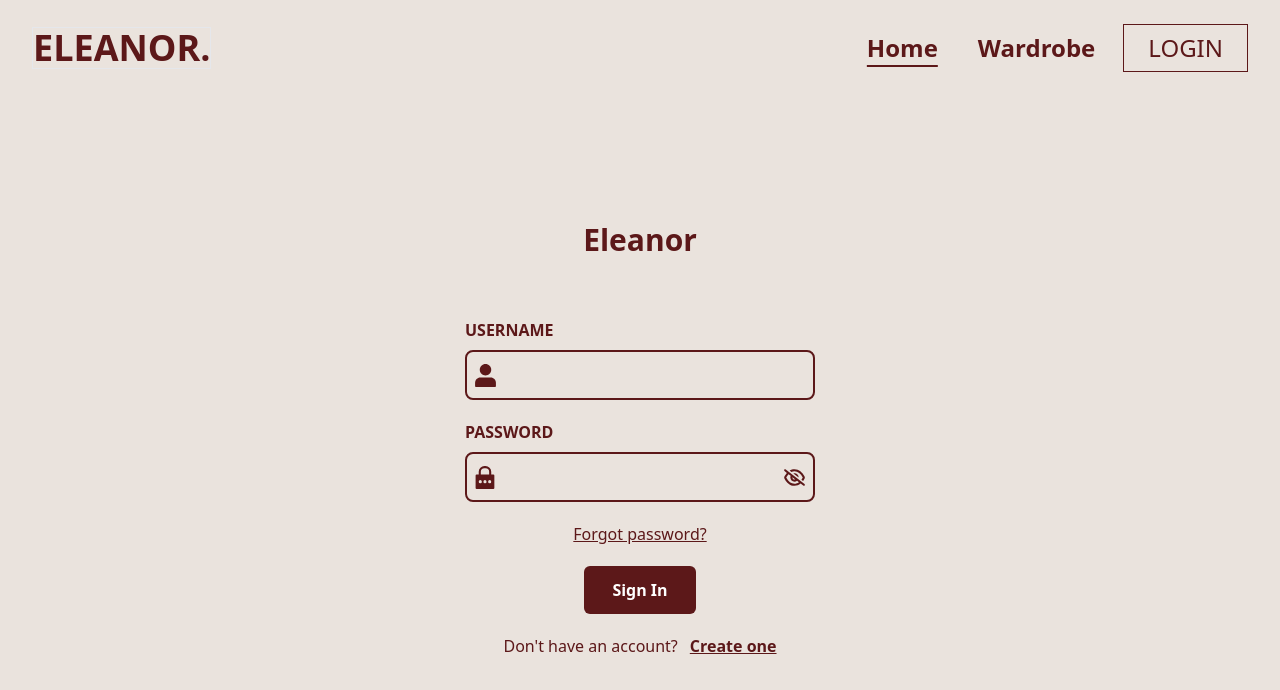
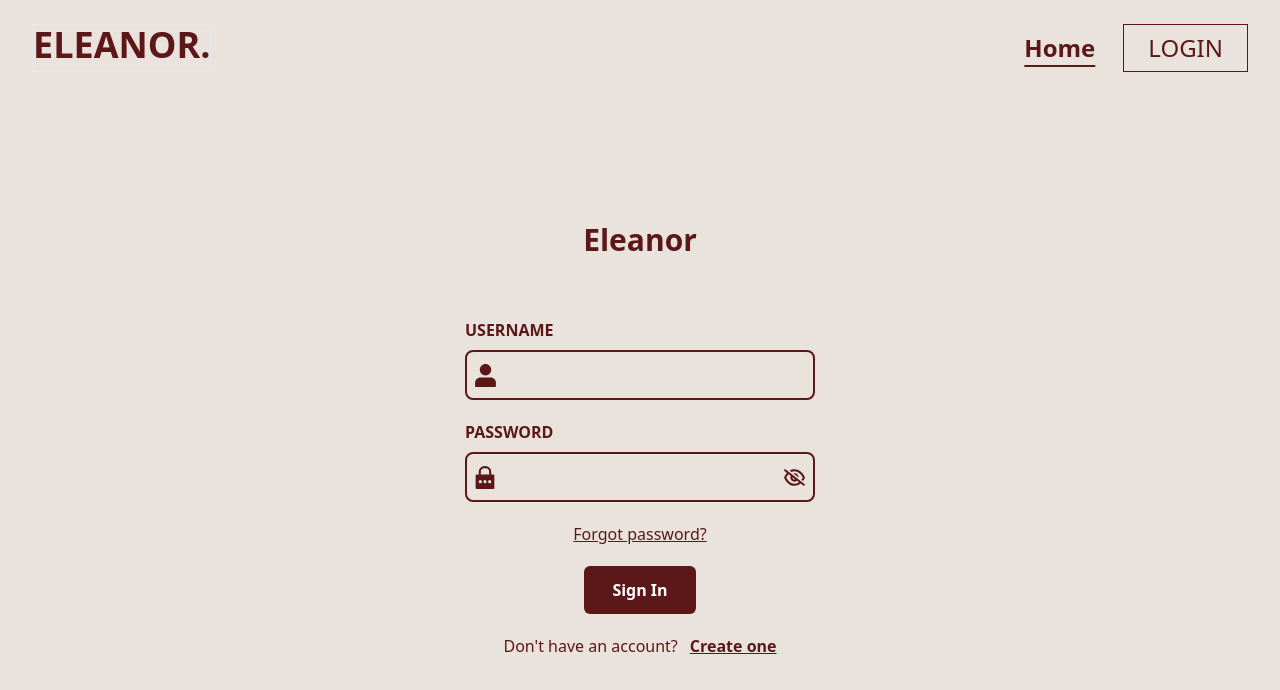
Before and after one commit to fares12358/eleanor-website, a Next.js app: page /Log in a window 1280 px wide. Shown: the top 690 px of the page. Built offline with nearby package versions, Linux system fonts and the light colour scheme; a web font is replaced by a local one.

Commit message:
adding handle data user by id func

```diff
--- a/src/app/Components/Form.jsx
+++ b/src/app/Components/Form.jsx
@@ -136,7 +136,9 @@ const Form = () => {
                 if (response.success) {
                     // Successful login
                     setUserId(response.data);          // Save user ID
-                    setIsLoged(true);                  // Set logged in state
+                    setIsLoged(true);
+                    localStorage.setItem('userId', JSON.stringify(response.data)); // Save user ID
+                    localStorage.setItem('isLoged', JSON.stringify(true));  // Set logged in state
                     setFormData({ username: '', password: '' });  // Clear form data
                     setErrors({ username: '', password: '' });    // Clear any errors
                     router.push('/');
--- a/src/app/Components/Nav.jsx
+++ b/src/app/Components/Nav.jsx
@@ -6,123 +6,171 @@ import {
 } from "@headlessui/react";
 import { Bars3Icon, XMarkIcon } from "@heroicons/react/24/outline";
 import Link from "next/link";
-import React, { useContext, useState } from "react";
+import React, { useContext, useEffect, useState } from "react";
 import { UserContext } from "./UserContext";
 import Image from "next/image";
+import { getUserData } from "../db/main";
+
 function classNames(...classes) {
   return classes.filter(Boolean).join(" ");
 }
-export default function nav() {
+
+const Nav = () => {
+  const { isLoged, setIsLoged, setUserId, userId } = useContext(UserContext);
   const [navigation, setNavigation] = useState([
     { name: "Home", href: "/", current: true },
-    { name: "Wardrobe", href: "/Wardrobe", current: false },
   ]);
+
+  useEffect(() => {
+    setNavigation([
+      { name: "Home", href: "/", current: true },
+      ...(isLoged ? [{ name: "Wardrobe", href: "/Wardrobe", current: false }] : []),
+    ]);
+  }, [isLoged]); // Update navigation items based on isLoged
+
+  const [view, setview] = useState(false);
   const handleClick = (clickedItem) => {
-    const updatedNavigation = navigation.map((item) => ({
-      ...item,
-      current: item.name === clickedItem.name,
-    }));
-    setNavigation(updatedNavigation);
+    setNavigation((prev) =>
+      prev.map((item) => ({
+        ...item,
+        current: item.name === clickedItem.name,
+      }))
+    );
   };
-  const { isLoged, setIsLoged } = useContext(UserContext);
-  const [view, setView] = useState(false)
-  const handleViewbar = () => {
-    (view) ? setView(false) : setView(true);
+
+  const handleLogOut = (e) => {
+    e.preventDefault();
+    setIsLoged(false);
+    setUserId(null);
+    localStorage.setItem("isLoged", JSON.stringify(false));
+    localStorage.setItem("userId", JSON.stringify(null));
+  };
+  const handleView = () => setview((prev) => !prev);
+
+  const [username, setUsername] = useState("");
+  const handleGetUserData = async (id) => {
+    if (id !== null) {
+      try {
+        const response = await getUserData(id);
+        if (response.success) {
+          setUsername(response.data.name);
+        }
+      } catch (error) {
+        console.error("Error fetching user data:", error);
+      }
+    }
   }
-  // const handleOut = (e) => {
-  //   e.preventDefault();
-  //   setIsLoged(false);
-  //   setView(false)
 
-  // }
+
+  useEffect(() => {
+    handleGetUserData(userId);
+  }, [userId]);
+
   return (
-    <Disclosure as="nav" className=" pt-4 sticky top-0 bg-myBlack z-50 bg-my_light text-my_red">
-      <div className="mx-auto w-full px-2 sm:px-6 lg:px-8 ">
-        <div className="relative flex h-16 items-center justify-between ">
+    <Disclosure as="nav" className="sticky top-0 z-50 bg-myBlack text-my_red pt-4">
+      <div className="mx-auto w-full px-2 sm:px-6 lg:px-8">
+        <div className="relative flex h-16 items-center justify-between">
           <div className="absolute inset-y-0 right-0 flex items-center sm:hidden">
-            {
-              isLoged ?
-                <Image onClick={handleViewbar} src={'/svgs/account.svg'} alt="account" width={35} height={35} className="cursor-pointer sm:hidden block z-20" /> : ''
-            }
-            {/* Mobile menu button*/}
-            <DisclosureButton className="group relative inline-flex items-center justify-center rounded-md p-2 text-my_red   focus:outline-none  focus:ring-none ">
-              <span className="absolute -inset-0.5" />
-              <span className="sr-only">Open main menu</span>
-              <Bars3Icon
-                aria-hidden="true"
-                className="block h-8 w-8 group-data-[open]:hidden "
-              />
+            {isLoged && (
+              <div className="relative">
+                <Image
+                  onClick={handleView}
+                  src="/svgs/account.svg"
+                  alt="Logout"
+                  width={35}
+                  height={35}
+                  className="cursor-pointer sm:hidden block z-20 "
+                />
+                <div className={`${view ? 'flex' : 'hidden'} border border-black uppercase absolute -left-[calc(100%)] top-[calc(100%+20px)] w-fit  min-w-[120px] bg-my_dark  flex-col gap-2 items-center justify-center rounded-xl`}>
+                  <div className="px-4 py-2 text-my_light font-bold">hi {username} ! </div>
+                  <div className="px-4 py-2 text-my_light font-bold" onClick={handleLogOut}>Log out</div>
+                </div>
+              </div>
+            )}
+            <DisclosureButton
+              className="group relative inline-flex items-center justify-center p-2 text-my_red focus:outline-none"
+              aria-label="Open main menu"
+            >
+              <Bars3Icon aria-hidden="true" className="block h-8 w-8 group-data-[open]:hidden" />
               <XMarkIcon
                 aria-hidden="true"
-                className="hidden h-8 w-8 group-data-[open]:block border-2 border-my_dark text-my_red "
+                className="hidden h-8 w-8 group-data-[open]:block border-2 border-my_dark text-my_red"
               />
             </DisclosureButton>
-
           </div>
           <div className="flex flex-1 items-center justify-start sm:items-stretch sm:justify-start px-5 sm:px-0">
-            <div className="flex flex-shrink-0 items-center sm:">
-              <h1 className="uppercase text-my_red  font-bold md:text-4xl text-xl border">
-                Eleanor.
-              </h1>
-            </div>
-            <div className="hidden  sm:block ml-auto">
-              <div className="flex space-x-4 ">
+            <h1 className="text-xl font-bold text-my_red uppercase md:text-4xl border">
+              Eleanor.
+            </h1>
+            <div className="hidden ml-auto sm:block">
+              <div className="flex space-x-4">
                 {navigation.map((item) => (
                   <Link
                     key={item.name}
                     href={item.href}
+                    onClick={() => handleClick(item)}
                     aria-current={item.current ? "page" : undefined}
-                    onClick={() => handleClick(item)}
                     className={classNames(
-                      item.current
-                        ? " text-my_red  font-bold underline underline-offset-8"
-                        : " text-my_red ",
-                      "block  px-3 py-2 text-2xl font-bold  "
+                      item.current ? "font-bold underline underline-offset-8" : "",
+                      "block px-3 py-2 text-2xl font-bold text-my_red"
                     )}
                   >
                     {item.name}
                   </Link>
                 ))}
-                {
-                  isLoged ?
-                    <Image src={'/svgs/account.svg'} onClick={handleViewbar} alt="account" width={30} height={30} className="cursor-pointer" />
-                    :
-                    <Link href={'/Log'} className=" flex items-center justify-center px-6  text-2xl font-medium border border-my_red text-my_red  uppercase">login</Link>
-                }
+                {isLoged ? (
+                  <div className="relative flex items-center justify-center">
+                    <Image
+                      src="/svgs/account.svg"
+                      onClick={handleView}
+                      alt="Logout"
+                      width={30}
+                      height={30}
+                      className="cursor-pointer"
+                    />
+                    <div className={`${view ? 'flex' : 'hidden'} border  border-black absolute right-full top-[calc(100%+10px)] w-fit  min-w-[120px] bg-my_dark flex-col gap-2 items-center justify-center rounded-xl`}>
+                      <div className="px-4 py-2 text-my_light font-bold uppercase cursor-pointer">hi {username} ! </div>
+                      <div className="px-4 py-2 text-my_light font-bold uppercase cursor-pointer" onClick={handleLogOut}>Log out</div>
+                    </div>
+                  </div>
+                ) : (
+                  <Link
+                    href="/Log"
+                    className="flex items-center justify-center px-6 text-2xl font-medium text-my_red border border-my_red uppercase"
+                  >
+                    Login
+                  </Link>
+                )}
               </div>
             </div>
           </div>
         </div>
       </div>
-      <DisclosurePanel className="sm:hidden  absolute w-full bg-myBlack bg-my_light">
-        <div className=" px-2 pb-3 pt-2 bg-my_light text-center w-full ">
+      <DisclosurePanel className="sm:hidden absolute w-full bg-myBlack bg-my_light">
+        <div className="px-2 pb-3 pt-2 text-center bg-my_light">
           {navigation.map((item) => (
             <Link
               key={item.name}
               href={item.href}
+              onClick={() => handleClick(item)}
               aria-current={item.current ? "page" : undefined}
-              onClick={() => handleClick(item)}
-              className="block rounded-md px-3 py-2 text-md font-bold text-my_red">
+              className="block px-3 py-2 text-md font-bold text-my_red"
+            >
               {item.name}
             </Link>
           ))}
-          {
-            isLoged ?
-              ''
-              :
-              <Link href={'/Log'} className="flex items-center justify-center px-4 w-fit mx-auto text-md font-medium border border-my_red text-my_red  uppercase">login</Link>
-          }
+          {!isLoged && (
+            <Link
+              href="/Log"
+              className="flex items-center justify-center px-4 mx-auto text-md font-medium text-my_red border border-my_red uppercase w-fit"
+            >
+              Login
+            </Link>
+          )}
         </div>
       </DisclosurePanel>
-      {/* <div
-        className={`account-panal absolute top-[80px] transition-all  ${(view) ? `right-0` : `-right-full`} h-[calc(100vh-80px)] w-[200px] bg-gradient-to-tr
-       from-[#7d6241] to-[#dcb68c] rounded-tl-[30px] border-2 border-my_dark drp_sh p-4`}>
-        <Image src={'/svgs/close.svg'} onClick={handleViewbar} alt="close" width={35} height={35} className="cursor-pointer" />
-        <div className="content flex flex-col items-start justify-center gap-5 mt-10 font-bold ">
-          <div className="text-xl self-center">Hi fares !</div>
-          <button className="bg-my_dark self-center text-white font-bold text-sm px-10 py-2 rounded-md uppercase my_shadow" onClick={handleOut}>log out</button>
-        </div>
-      </div> */}
     </Disclosure>
   );
-}
+};
+
+export default Nav;
--- a/src/app/Components/UserContext.js
+++ b/src/app/Components/UserContext.js
@@ -6,11 +6,16 @@ export const UserContext = createContext();
 
 // Create a provider component
 export const UserProvider = ({ children }) => {
-  const [isLoged, setIsLoged] = useState(false); // user state
-  const [userId, setUserId] = useState(null); // user state
-
+  const [isLoged, setIsLoged] = useState(() => {
+    const savedIsLoged = localStorage.getItem('isLoged');
+    return savedIsLoged ? JSON.parse(savedIsLoged) : false;
+  });
+  const [userId, setUserId] = useState(() => {
+    const savedUserId = localStorage.getItem('userId');
+    return savedUserId ? JSON.parse(savedUserId) : null;
+  });
   return (
-    <UserContext.Provider value={{isLoged, setIsLoged,userId, setUserId}}>
+    <UserContext.Provider value={{isLoged, setIsLoged,userId, setUserId }}>
       {children}
     </UserContext.Provider>
   );
--- a/src/app/globals.css
+++ b/src/app/globals.css
@@ -182,6 +182,11 @@
   box-shadow: 0 4px 30px rgba(0, 0, 0, 0.2);
 }
 
+.rtl {
+  direction: rtl;
+  text-align: right;
+}
+
 @layer utilities {
   .text-balance {
     text-wrap: balance;
--- a/src/app/page.jsx
+++ b/src/app/page.jsx
@@ -1,6 +1,4 @@
-import Image from "next/image";
 import Hero from "./Components/Hero";
-import Des from "./Components/Des";
 
 export default function Home() {
   return (
```
Also changed, not shown: package.json (+7 -1 lines), src/app/db/main.js (+14 -12 lines), src/app/layout.jsx (+2 -5 lines), src/app/request.js (added, +17 -0 lines), 1 other file (tests, documents, lock files or other folders).
